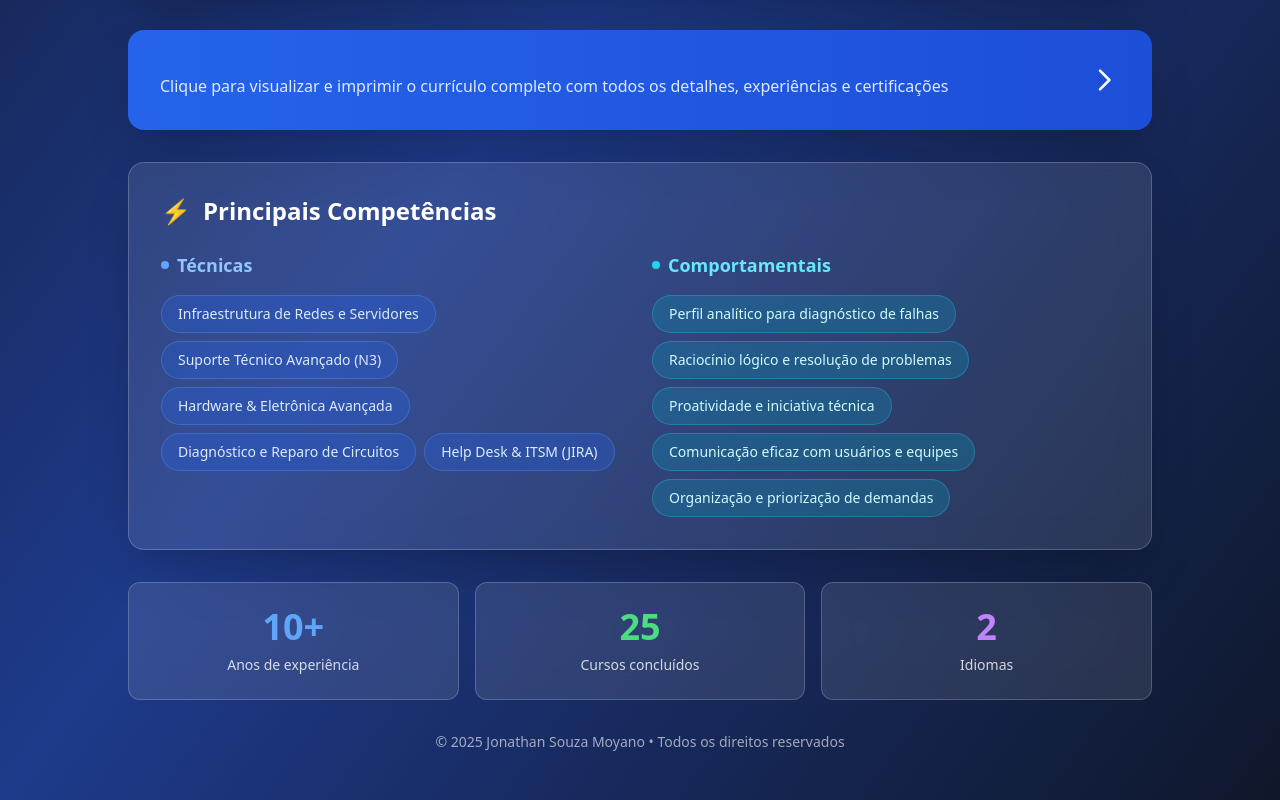
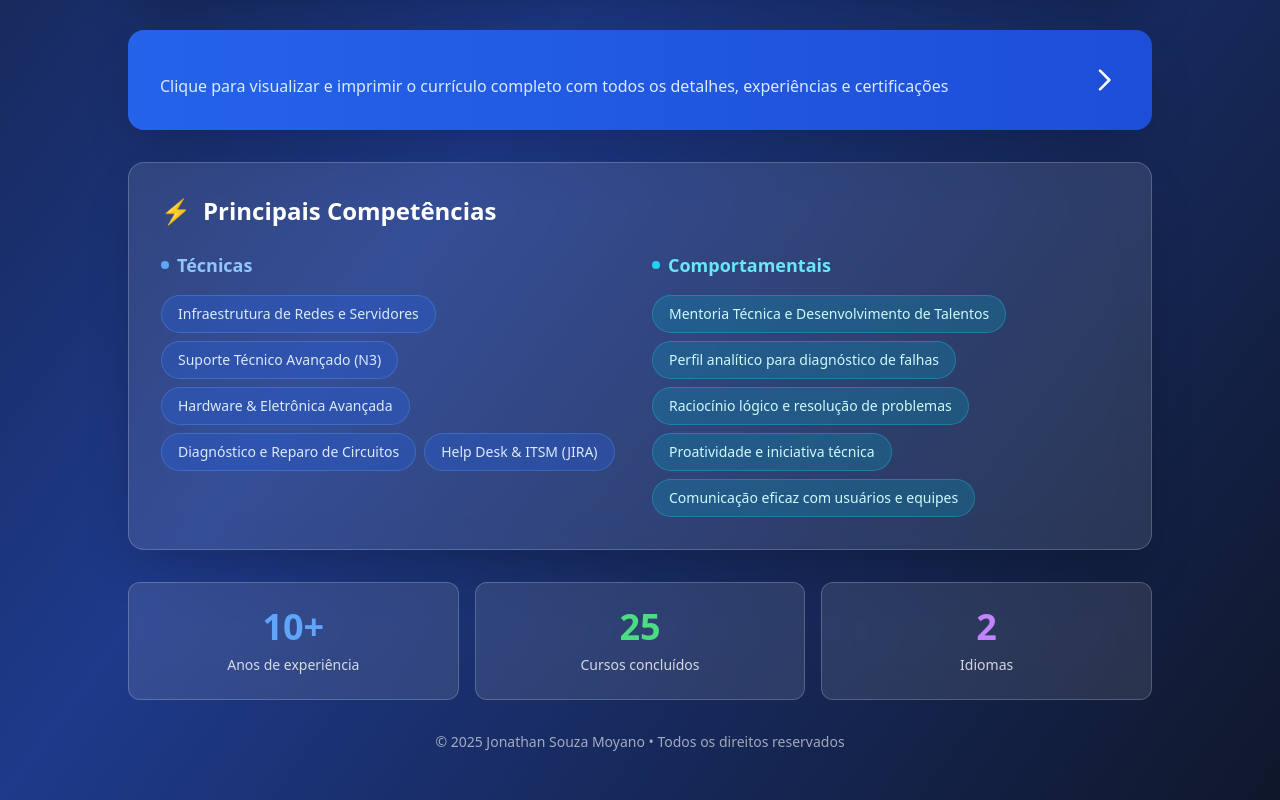
Before and after one commit to JonathanMoyano/curriculo, a Next.js app: page / in a window 1280 px wide. Shown: the part 942-1742 px from the top of the page. Built offline with nearby package versions, Linux system fonts and the light colour scheme.

Commit message:
Update cv-data.js

```diff
--- a/src/data/cv-data.js
+++ b/src/data/cv-data.js
@@ -155,6 +155,12 @@ export const cvData = {
         ]
   },
   softSkills: [
+              {
+      pt: 'Mentoria Técnica e Desenvolvimento de Talentos',
+      en: 'Technical Mentoring and Talent Development',
+      es: 'Mentoría Técnica y Desarrollo de Talentos'
+    },
+
     {
       pt: 'Perfil analítico para diagnóstico de falhas',
       en: 'Analytical profile for troubleshooting',
```
